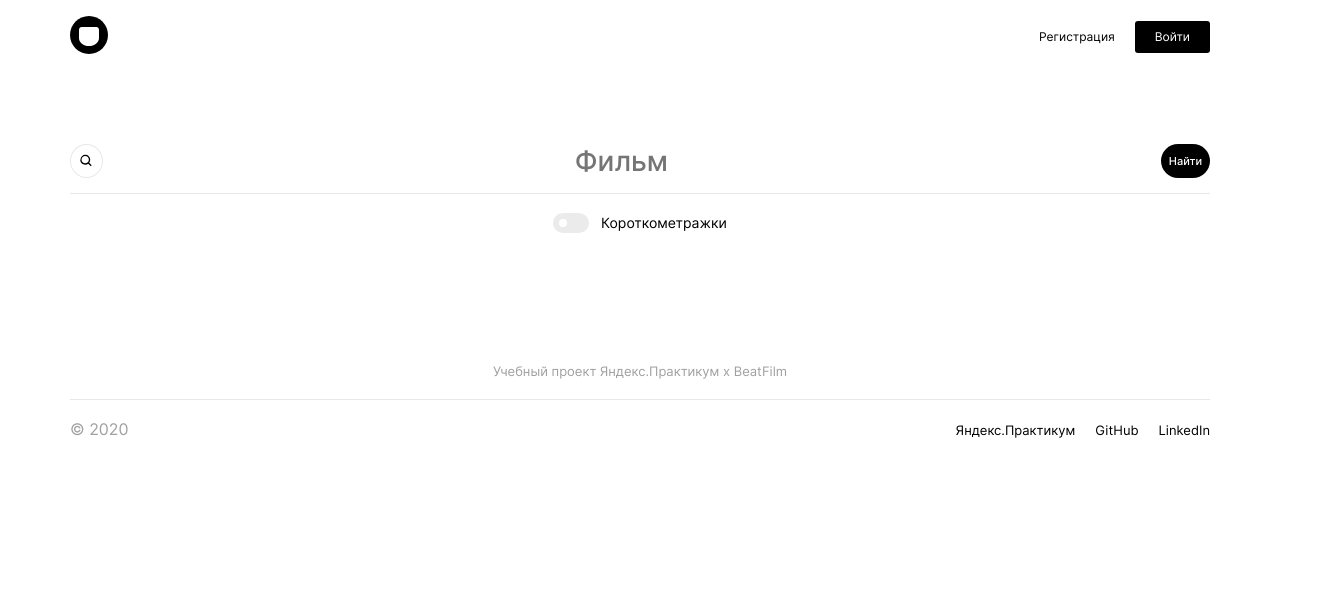
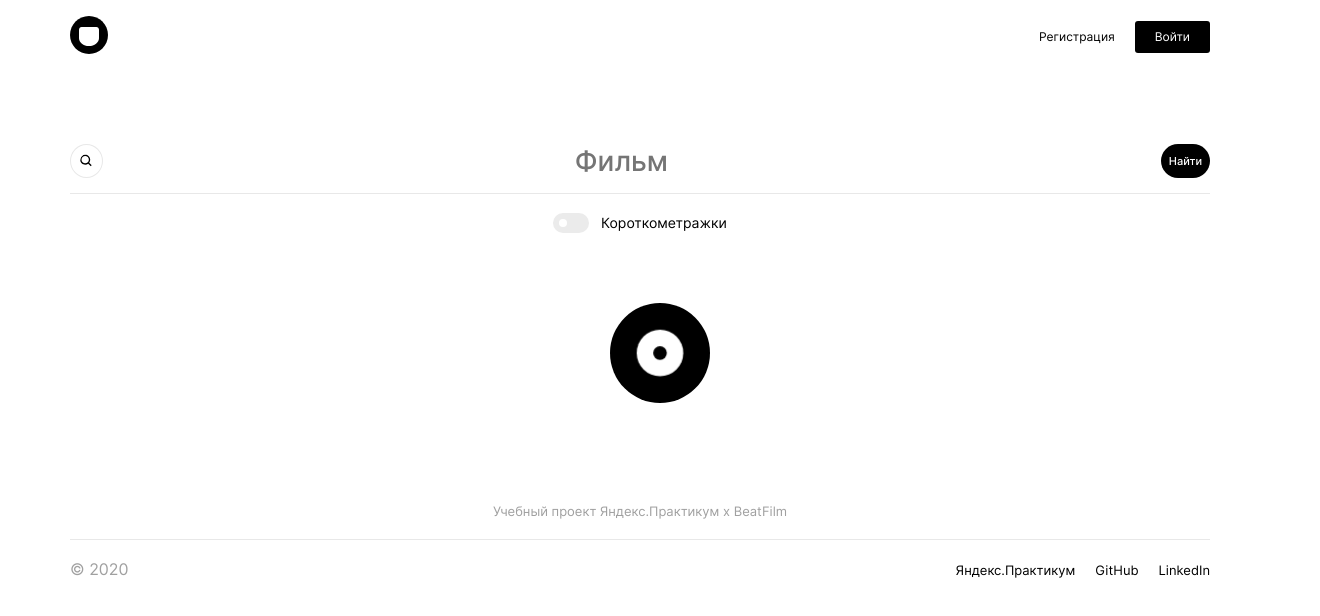
Before and after one commit to k-gnusarev/movies-explorer-frontend, a React (Create React App) app: page /movies in a window 1280 px wide. Shown: the top 616 px of the page, 1320 px wide, since content can reach past the window. Built offline with nearby package versions, Linux system fonts and the light colour scheme.

Commit message:
add: preloader

```diff
--- a/src/components/Preloader/Preloader.css
+++ b/src/components/Preloader/Preloader.css
@@ -0,0 +1,88 @@
+@keyframes preloader-inside-white {
+    0% {
+        -webkit-transform: scale(0, 0);
+        -moz-transform: scale(0, 0);
+        -ms-transform: scale(0, 0);
+        -o-transform: scale(0, 0);
+        transform: scale(0, 0);
+    }
+    100% {
+        -webkit-transform: scale(1, 1);
+        -moz-transform: scale(1, 1);
+        -ms-transform: scale(1, 1);
+        -o-transform: scale(1, 1);
+        transform: scale(1, 1);
+    }
+}
+
+@keyframes preloader-inside-red {
+    0% {
+        -webkit-transform: scale(0, 0);
+        -moz-transform: scale(0, 0);
+        -ms-transform: scale(0, 0);
+        -o-transform: scale(0, 0);
+        transform: scale(0, 0);
+    }
+    30% {
+        -webkit-transform: scale(0, 0);
+        -moz-transform: scale(0, 0);
+        -ms-transform: scale(0, 0);
+        -o-transform: scale(0, 0);
+        transform: scale(0, 0);
+    }
+    100% {
+        -webkit-transform: scale(1, 1);
+        -moz-transform: scale(1, 1);
+        -ms-transform: scale(1, 1);
+        -o-transform: scale(1, 1);
+        transform: scale(1, 1);
+    }
+}
+
+.preloader {
+    display: flex;
+    align-items: center;
+    justify-content: center;
+    width: 100%;
+    height: 100%;
+    z-index: 10;
+    padding: 20px;
+}
+
+.preloader__container {
+    width: 100px;
+    height: 100px;
+    position: relative;
+}
+
+.preloader__round {
+    width: 100px;
+    height: 100px;
+    position: absolute;
+    top: 0;
+    left: 0;
+    background: #000;
+    border-radius: 50px;
+}
+
+.preloader__round::after,
+.preloader__round::before {
+    content: '';
+    width: 100px;
+    height: 100px;
+    position: absolute;
+    top: 0;
+    left: 0;
+    border-radius: 50px;
+}
+
+.preloader__round::after {
+    background: white;
+    animation: preloader-inside-white 1s ease-in-out infinite;
+}
+
+.preloader__round::before {
+    z-index: 10;
+    background: #000;
+    animation: preloader-inside-red 1s ease-in-out infinite;
+}
--- a/src/components/Preloader/Preloader.js
+++ b/src/components/Preloader/Preloader.js
@@ -5,7 +5,9 @@
 
   return (
     <div className='preloader'>
-
+      <div className='preloader__container'>
+          <span className='preloader__round'></span>
+      </div>
     </div>
   )
 };
```
